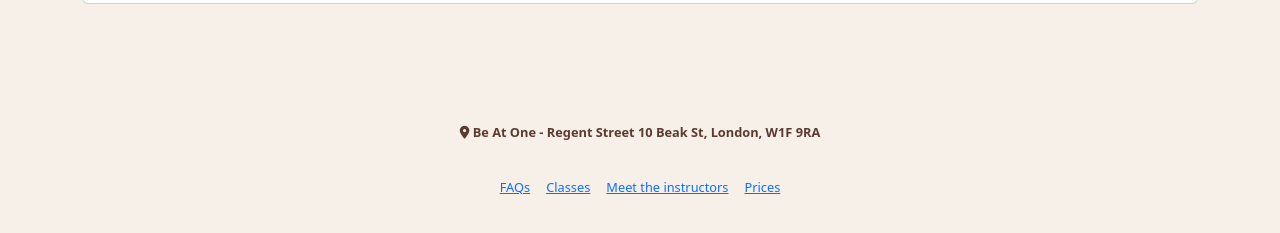
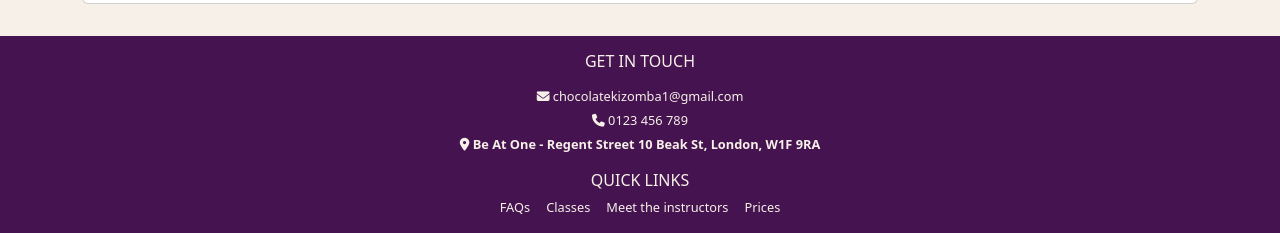
Before and after one commit to Kalila19/chocolate-kizomba, a plain HTML site: page index.html in a window 1280 px wide. Shown: the part 2389-2622 px from the top of the page. Drawn offline with nearby package versions, Linux system fonts and the light colour scheme.

Commit message:
Amend spacing between text in footer. Change apperance of links (colour & hover effect)

```diff
--- a/assets/css/styles.css
+++ b/assets/css/styles.css
@@ -110,11 +110,21 @@ p {
 /* Footer */
 
 #contact {
-    background-color: var(--background-color);
+    background-color: var(--primary-color);
+}
+
+#contact a {
+    color: var(--background-color);
+    text-decoration: none;
+}
+#contact a:hover {
+    color: var(--accent-color);
 
 }
 
-
+address {
+    color: var(--background-color);
+}
 
 
 /*Media Queries */
--- a/index.html
+++ b/index.html
@@ -317,14 +317,14 @@
       <div class="container">
         <div class="row text-center">
           <div class="col-12">
-            <h6 class="mb-1">Get in touch</h6>
+            <h6 class="mb-3">Get in touch</h6>
             <p>
               <i class="fa-solid fa-envelope"></i>
               chocolatekizomba1@gmail.com
             </p>
             <p><i class="fa-solid fa-phone"></i> 0123 456 789</p>
 
-            <address class="mb-2">
+            <address class="mb-3">
 
                 <i class="fa-solid fa-location-dot"></i>
                 <strong>Be At One - Regent Street
```
